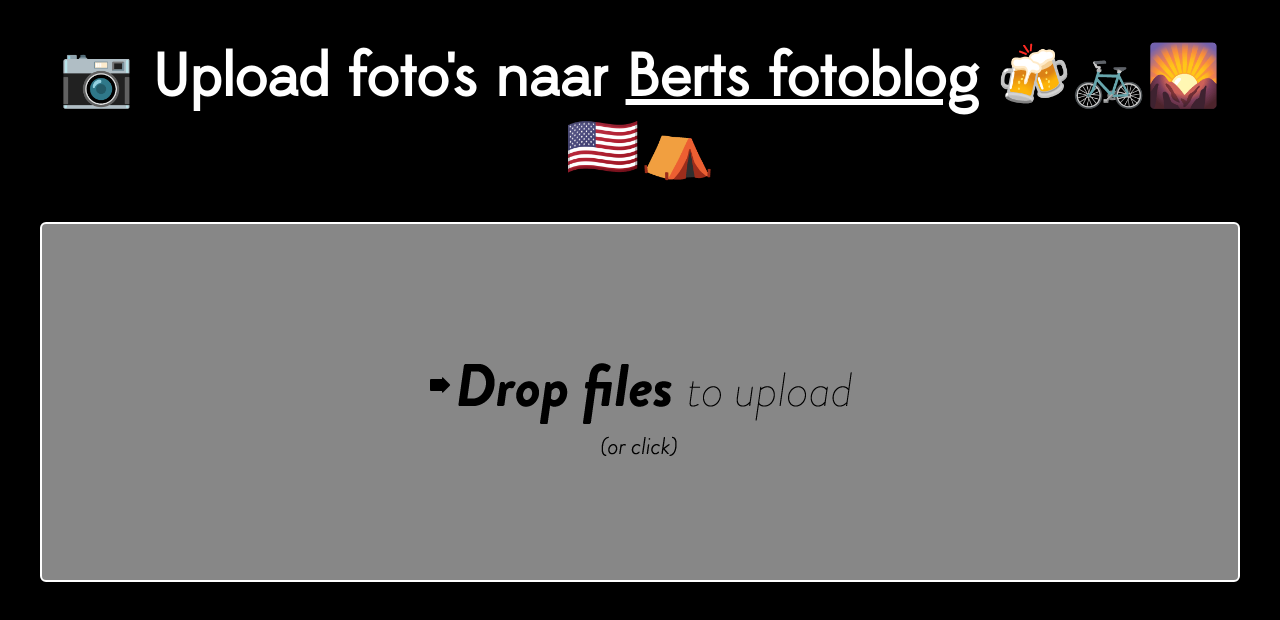
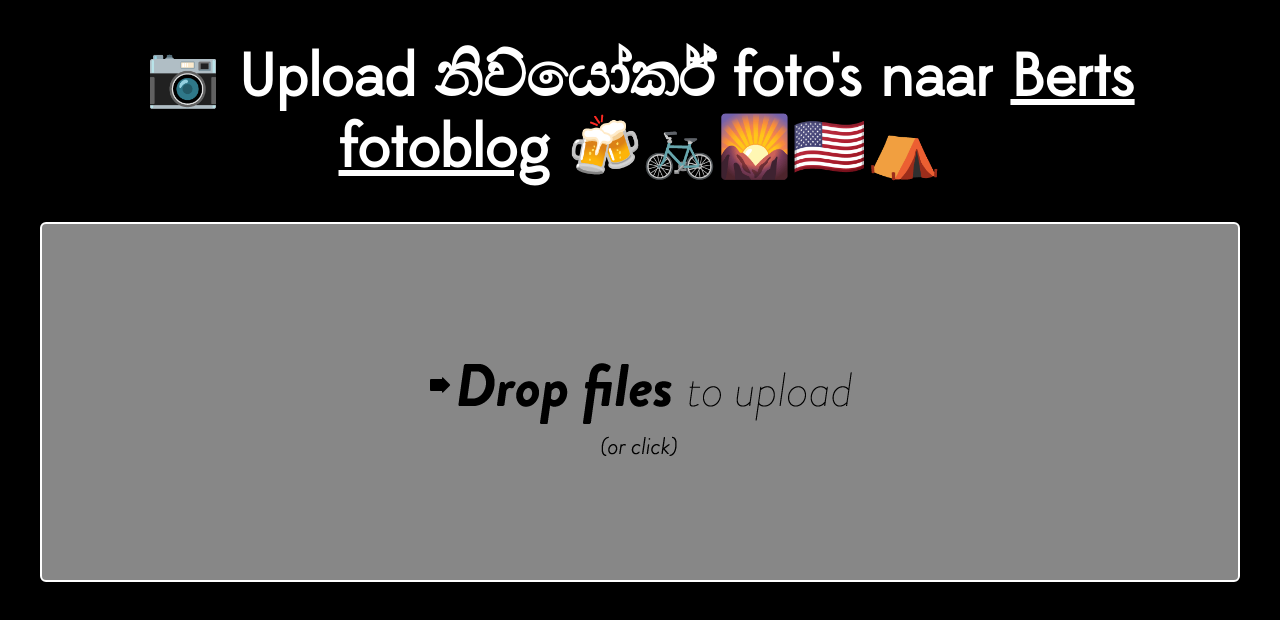
Before and after one commit to bertspaan/fotoverkleiner, a plain HTML site: page public/index.html in a window 1280 px wide. Drawn offline with Linux system fonts and the light colour scheme.

Commit message:
unicode test

```diff
--- a/public/index.html
+++ b/public/index.html
@@ -9,7 +9,7 @@
     <script src="dropzone.min.js" charset="utf-8"></script>
   </head>
   <body>
-    <h1>📷 Upload foto's naar <a href="http://bertspaan.nl/photos/">Berts fotoblog</a> 🍻🚲🌄🇺🇸⛺</h1>
+    <h1>📷 Upload නිව්යෝර්ක් foto's naar <a href="http://bertspaan.nl/photos/">Berts fotoblog</a> 🍻🚲🌄🇺🇸⛺</h1>
     <form action="/upload"
           class="dropzone"
           id="dropzone"></form>
```
